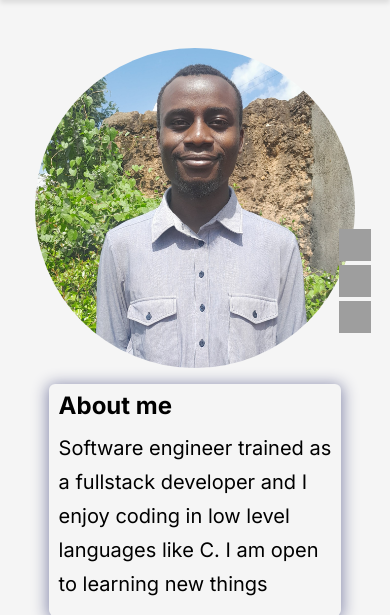
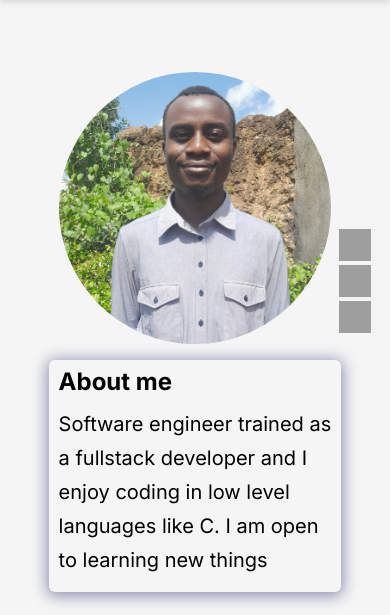
Before and after one commit to ripper19/portfolio, a PHP site: page / in a window 390 px wide; the page is wider, and only the part inside the window is pictured. Shown: the part 85-700 px from the top of that part. Run offline with PHP 8.4, Linux system fonts and the light colour scheme; grey boxes are pictures that could not be loaded.

Commit message:
Update index.css

```diff
--- a/assets/index.css
+++ b/assets/index.css
@@ -265,8 +265,8 @@ outline: none;
         gap: 0;
     }
     .mine-img{
-        height: 20rem;
-        width: 20rem;
+        height: 17rem;
+        width: 17rem;
         border-radius: 50%;
     }
     .abt{
```
